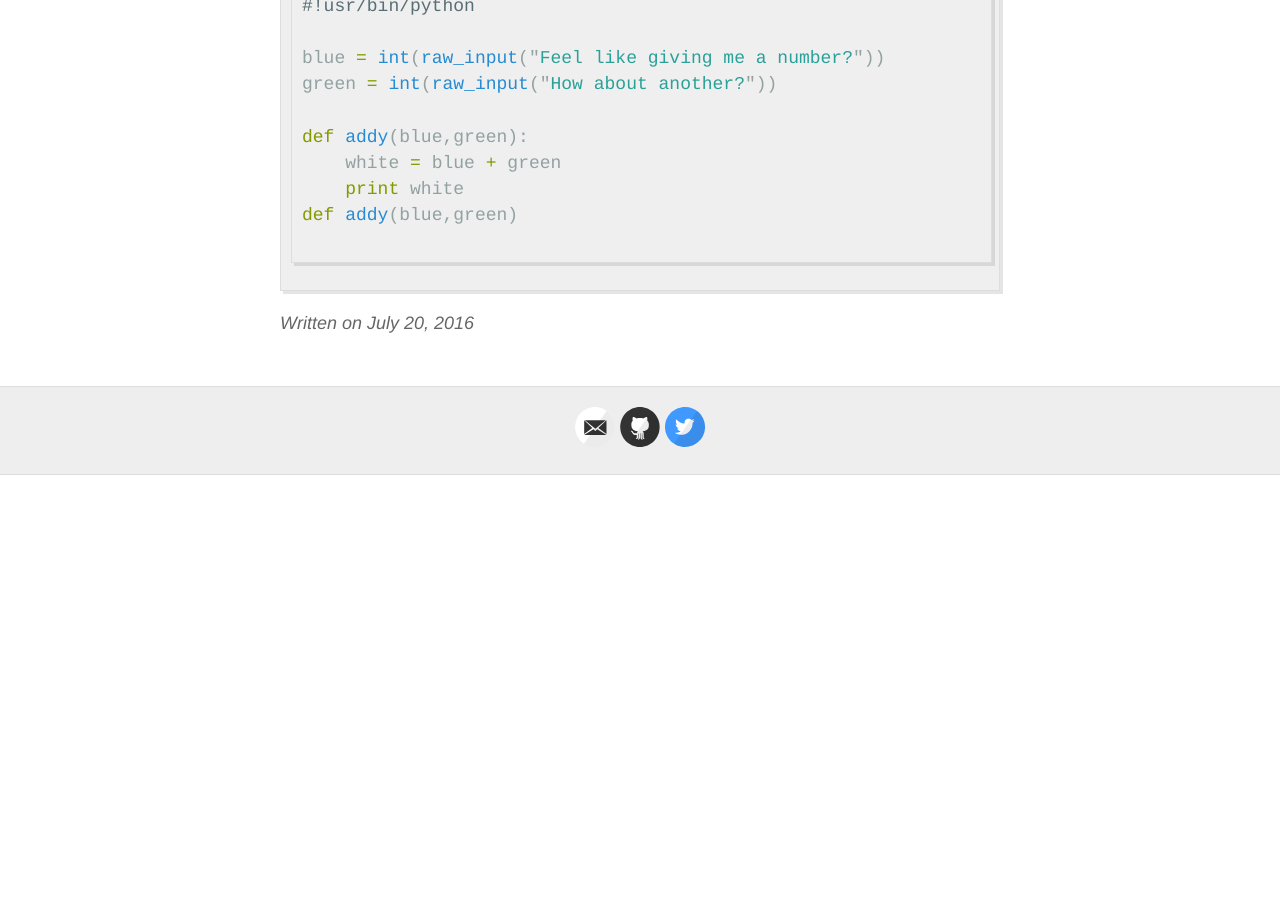
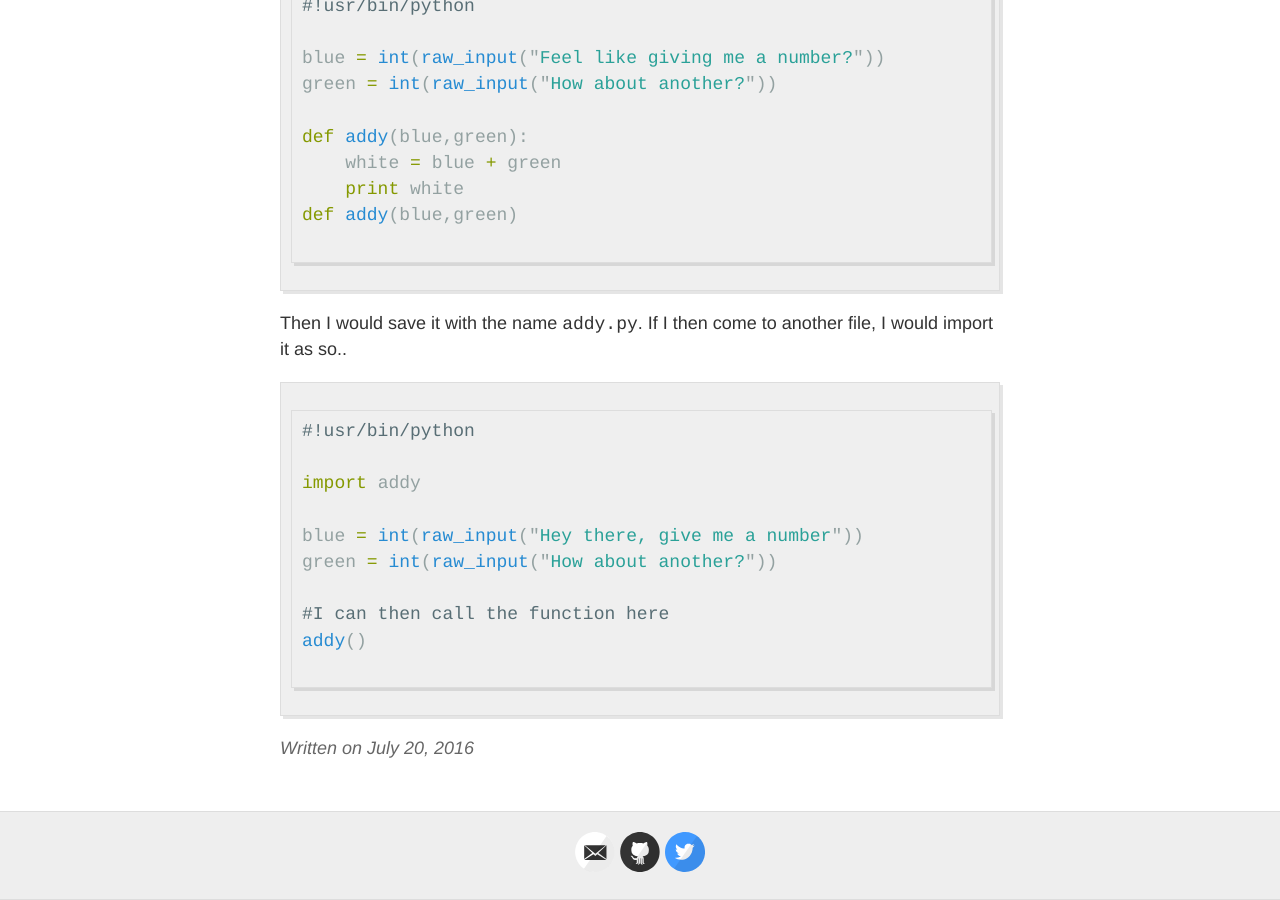
Before and after one commit to kelvinkipsang/blog, a Jekyll site: the page built from _posts/2016-7-20-modules.md, in a window 1280 px wide and 900 px high, scrolled down 815 px. Built offline with Jekyll 4.4.1, drawn with Linux system fonts in a browser that asks for light colours; comment, search, counter and statistics services are not loaded; before the commit the page ends 1290 px from its top, so only the background shows below that.

Commit message:
module import

````diff
--- a/_posts/2016-7-20-modules.md
+++ b/_posts/2016-7-20-modules.md
@@ -32,3 +32,18 @@ def addy(blue,green):
 def addy(blue,green)
 
 ```
+
+Then I would save it with the name ```addy.py```. If I then come to another file, I would import it as so..
+
+```python
+#!usr/bin/python
+
+import addy
+
+blue = int(raw_input("Hey there, give me a number"))
+green = int(raw_input("How about another?"))
+
+#I can then call the function here
+addy()
+
+```
````
